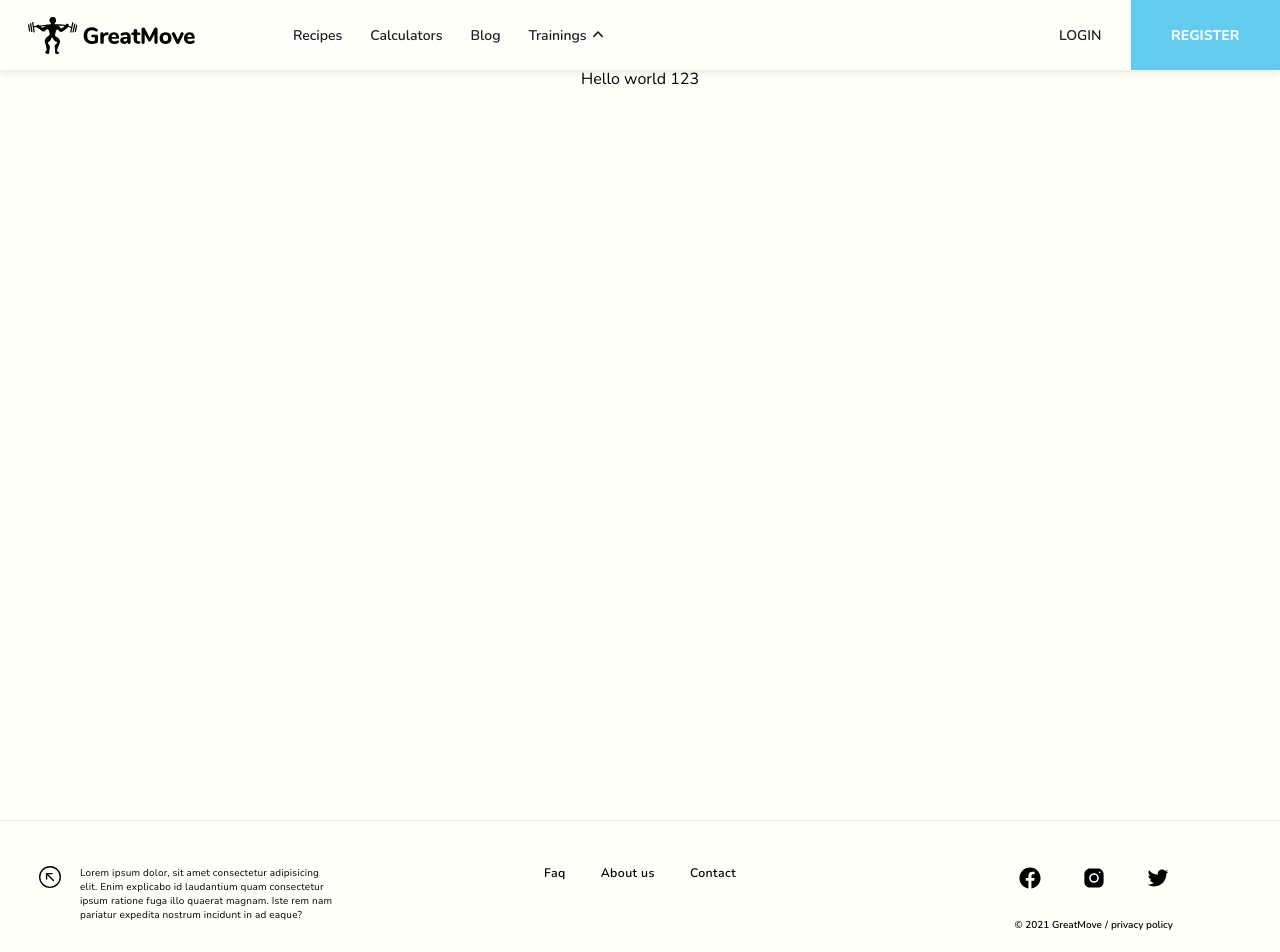
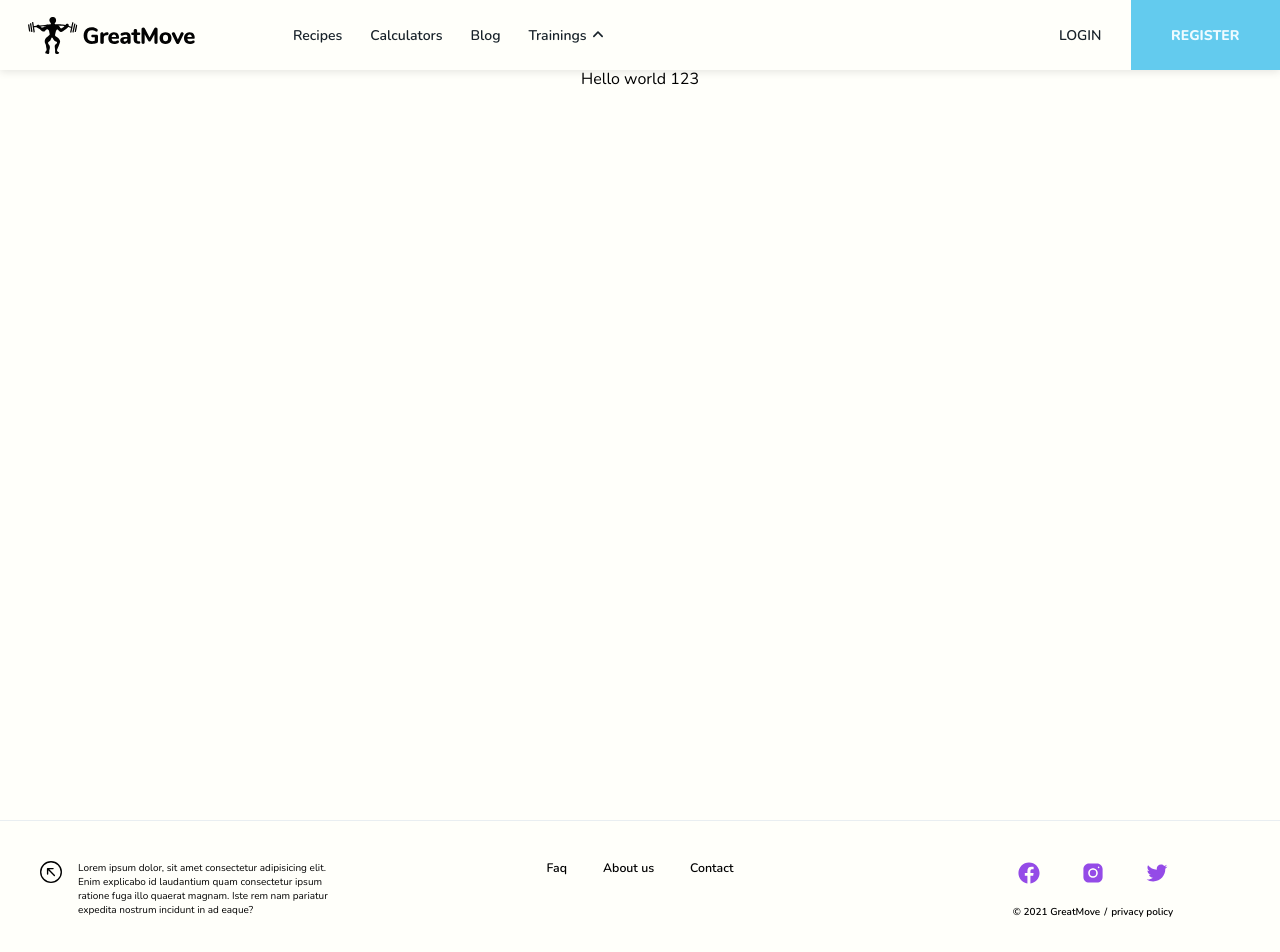
Before and after one commit to TheStelarek/GreatMove.Web, a Next.js app: page / in a window 1280 px wide. Shown: the top 952 px of the page. Built offline with nearby package versions, Linux system fonts and the light colour scheme.

Commit message:
style: change styles of footer using css variables (#39)

```diff
--- a/src/components/core/footer/Footer.module.scss
+++ b/src/components/core/footer/Footer.module.scss
@@ -1,19 +1,18 @@
 .footerContainer {
   width: 100%;
-  margin-top: 20px;
-  border-top: 1px solid #e7e7e7;
-  background-color: var(--white-1);
+  margin-top: var(--space-5);
+  border-top: 1px solid var(--gray-100);
 
   .footerWrapper {
     max-width: 1366px;
     margin: 0 auto;
-    padding: 35px 45px;
+    padding: var(--space-8) var(--space-5);
     display: flex;
     justify-content: center;
     flex-wrap: wrap;
-    gap: 30px;
+    gap: var(--space-7);
 
-    .sectionWrapper {
+    .section {
       width: 100%;
       max-width: 100%;
 
@@ -21,22 +20,23 @@
         display: flex;
         flex-direction: column;
         justify-content: center;
-        gap: 15px;
+        align-items: center;
+        gap: var(--space-3);
 
         .arrowIcon {
           height: 22px;
         }
 
         .seoText {
+          max-width: 350px;
           text-align: center;
           margin: 0;
-          letter-spacing: 0.2px;
-          line-height: 1.4;
+          line-height: var(--line-height-footer);
           color: var(--gray-60);
           font-size: clamp(
-            10px,
+            var(--font-size-footer),
             calc(0.625rem + ((1vw - 2.5px) * 0.2857)),
-            12px
+            var(--font-size-caption)
           );
 
           min-height: 0vw;
@@ -44,23 +44,20 @@
       }
 
       .linksList {
-        list-style-type: none;
-        margin: 0;
-        padding: 0;
         display: flex;
         flex-direction: column;
         align-items: center;
-        gap: 20px;
+        gap: var(--space-5);
 
         .link {
-          letter-spacing: 0.4px;
-          font-weight: 600;
+          font-weight: var(--font-weight-semi-bold);
           transition: all 0.25s cubic-bezier(0.895, 0.03, 0.685, 0.22);
           font-size: calc(1rem + ((1vw - 2.5px) * 0.2857));
           min-height: 0vw;
+
           &:hover {
             cursor: pointer;
-            color: var(--blue-50);
+            color: var(--blue-500);
           }
         }
       }
@@ -68,30 +65,31 @@
       .socials {
         display: flex;
         justify-content: center;
-        gap: 40px;
+        gap: var(--space-10);
 
         .socialIcon {
           width: 24px;
           height: 24px;
-          fill: var(--blue-30);
+          fill: var(--purple-400);
           cursor: pointer;
           transition: all 0.25s cubic-bezier(0.68, -0.55, 0.265, 1.55);
 
           &:hover {
-            fill: var(--blue-40);
+            fill: var(--purple-600);
           }
         }
       }
 
       .copyrights {
-        margin-top: 30px;
+        margin-top: var(--space-5);
         display: flex;
         justify-content: center;
         align-items: center;
-        gap: 3px;
+        gap: var(--space-1);
         color: var(--gray-40);
-        font-weight: 600;
+        font-weight: var(--font-weight-semi-bold);
         font-size: clamp(10px, calc(0.625rem + ((1vw - 2.5px) * 0.1429)), 11px);
+        line-height: var(--line-height-footer);
         min-height: 0vw;
       }
     }
@@ -101,12 +99,13 @@
 @media (min-width: 950px) {
   .footerContainer {
     .footerWrapper {
-      padding: 45px 35px;
+      padding: var(--space-10) var(--space-9);
       flex-wrap: nowrap;
 
-      .sectionWrapper {
+      .section {
         .description {
           flex-direction: row;
+          align-items: flex-start;
 
           .arrowIcon {
             max-width: 30px;
@@ -114,8 +113,7 @@
           }
 
           .seoText {
-            font-size: 10px;
-            font-weight: 500;
+            font-size: var(--font-size-footer);
             text-align: left;
           }
         }
@@ -123,7 +121,7 @@
         .linksList {
           flex-direction: row;
           justify-content: center;
-          gap: 35px;
+          gap: var(--space-9);
 
           .link {
             font-size: calc(1.125rem + ((1vw - 9.5px) * -1.7143));
@@ -131,12 +129,12 @@
         }
 
         .copyrights {
-          font-size: 10px;
+          font-size: var(--font-size-footer);
         }
       }
 
-      .sectionWrapper:first-of-type,
-      .sectionWrapper:last-of-type {
+      .section:first-of-type,
+      .section:last-of-type {
         max-width: 25%;
         width: 100%;
       }
@@ -147,26 +145,19 @@
 @media (min-width: 1300px) {
   .footerContainer {
     .footerWrapper {
-      padding: 35px;
+      padding: var(--space-8);
 
-      .sectionWrapper {
-        .description {
-          .seoText {
-            line-height: 1.1;
-          }
-        }
-
+      .section {
         .linksList {
-          gap: 35px;
-
           .link {
-            font-size: 12px;
+            font-size: var(--font-size-caption);
+            line-height: var(--line-height-caption);
           }
         }
 
         .socials {
           justify-content: flex-end;
-          gap: 25px;
+          gap: var(--space-6);
 
           .socialIcon {
             width: 20px;
@@ -176,7 +167,7 @@
 
         .copyrights {
           justify-content: flex-end;
-          margin-top: 15px;
+          margin-top: var(--space-4);
         }
       }
     }
--- a/src/components/core/footer/Footer.tsx
+++ b/src/components/core/footer/Footer.tsx
@@ -1,14 +1,14 @@
+import Link from 'next/link';
 import styles from '@/components/core/footer/Footer.module.scss';
 import ArrowUpLeft from '@/public/footer/arrowUpLeft.svg';
 import Facebook from '@/public/footer/facebook.svg';
 import Instagram from '@/public/footer/instagram.svg';
 import Twitter from '@/public/footer/twitter.svg';
-import Link from 'next/link';
 
 const Footer = () => (
   <footer className={styles.footerContainer}>
     <div className={styles.footerWrapper}>
-      <div className={styles.sectionWrapper}>
+      <div className={styles.section}>
         <div className={styles.description}>
           <ArrowUpLeft className={styles.arrowIcon} />
           <p className={styles.seoText}>
@@ -19,14 +19,14 @@ const Footer = () => (
           </p>
         </div>
       </div>
-      <div className={styles.sectionWrapper}>
+      <div className={styles.section}>
         <ul className={styles.linksList}>
           <li className={styles.link}>Faq</li>
           <li className={styles.link}>About us</li>
           <li className={styles.link}>Contact</li>
         </ul>
       </div>
-      <div className={styles.sectionWrapper}>
+      <div className={styles.section}>
         <div className={styles.socials}>
           <Facebook className={styles.socialIcon} />
           <Instagram className={styles.socialIcon} />
```
